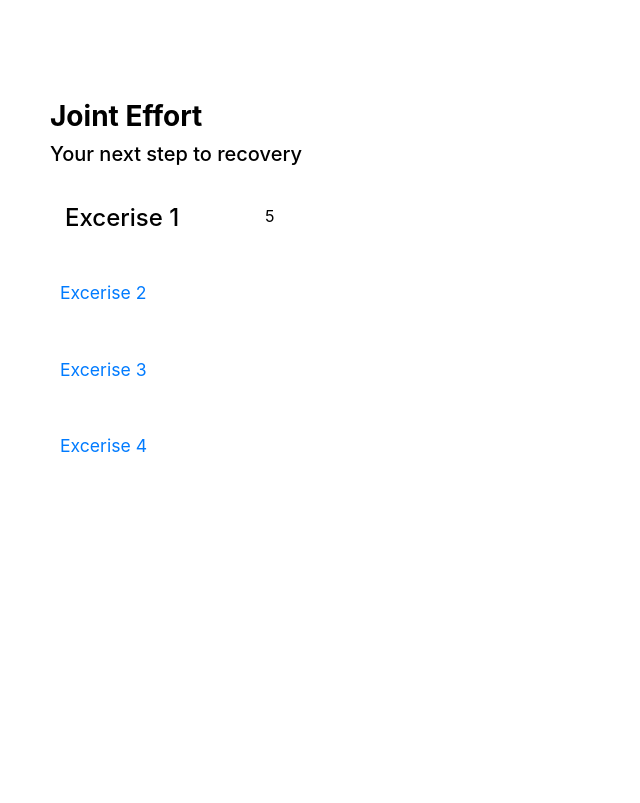
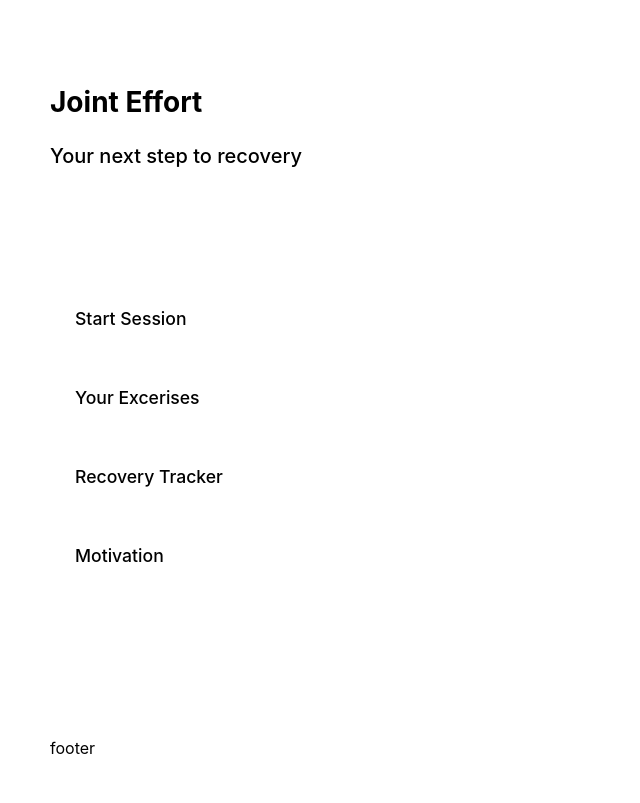
Before and after one commit to veilance/joint-effort-hatchinghealth2019, a website built with Parcel: page demos/index.html in a window 1280 px wide. Shown: the whole page, without its empty margins (0-640 px from the left). Built offline with nearby package versions, Linux system fonts and the light colour scheme; no server answers; what @tensorflow-models/posenet would draw is missing.

Commit message:
add main sidebar screen

```diff
--- a/demos/index.html
+++ b/demos/index.html
@@ -36,6 +36,7 @@
 <body>
     <div class="wrapper">
         <nav id="sidebar">
+            <div id="main-screen">
                 <!-- Sidebar title -->
                 <div class="sidebar-header font-weight-bold h3">
                     Joint Effort
@@ -44,28 +45,97 @@
                     Your next step to recovery
                 </div>
 
-            <ul class="list-unstyled components">
+                <ul class="list-unstyled sidebar-body">
                     <li class="active">
                         <div class="container">
-                        <div class="row">
-                            <div class="col-8">
-                              <h4> Excerise 1 </h4>
+                            <div id="excerise-1" class="row">
+                                <div class="name col-8 h6">
+                                  <a> Start Session </a>
                                 </div>
-                          <div class="col-4">5</div>
                             </div>
                         </div>
                     </li>
-                <li>
-                    <a href="#">Excerise 2</a>
+
+                    <li class="active">
+                        <div class="container">
+                            <div id="excerise-2" class="row">
+                                <div class="name col-8 h6">
+                                    <a> Your Excerises </a>
+                                </div>
+                            </div>
+                        </div>
                     </li>
-                <li>
-                    <a href="#">Excerise 3</a>
+
+                    <li class="active">
+                        <div class="container">
+                            <div id="excerise-2" class="row">
+                                <div class="name col-8 h6">
+                                    <a> Recovery Tracker </a>
+                                </div>
+                            </div>
+                        </div>
                     </li>
-                <li>
-                    <a href="#">Excerise 4</a>
+
+                    <li class="active">
+                        <div class="container">
+                            <div id="excerise-2" class="row">
+                                <div class="name col-8 h6">
+                                    <a> Motivation </a>
+                                </div>
+                            </div>
+                        </div>
                     </li>
                 </ul>
+            </div>
 
+            <div id="excerise-screen" class="screen-inactive">
+                    <!-- Sidebar title -->
+                    <div class="sidebar-header font-weight-bold h3">
+                        Joint Effort
+                    </div>
+                    <div class="sidebar-subheader h5">
+                        Your next step to recovery
+                    </div>
+
+                    <ul class="list-unstyled sidebar-body">
+                        <li class="active">
+                            <div class="container">
+                                <div id="excerise-1" class="row">
+                                    <div class="name col-8">
+                                      <h4> Excerise 1 </h4>
+                                    </div>
+                                  <div class="counter col-4">5</div>
+                                </div>
+                            </div>
+                        </li>
+
+                        <li class="active">
+                            <div class="container">
+                                <div id="excerise-2" class="row">
+                                    <div class="name col-8">
+                                        <h4> Excerise 2 </h4>
+                                    </div>
+                                    <div class="counter col-4">5</div>
+                                </div>
+                            </div>
+                        </li>
+
+                        <li class="active">
+                            <div class="container">
+                                <div id="excerise-2" class="row">
+                                    <div class="name col-8">
+                                        <h4> Excerise 3 </h4>
+                                    </div>
+                                    <div class="counter col-4">5</div>
+                                </div>
+                            </div>
+                        </li>
+                    </ul>
+                </div>
+
+            <div class="sidebar-footer">
+                footer
+            </div>
         </nav>
 
         <div class="content">
--- a/demos/style.css
+++ b/demos/style.css
@@ -4,11 +4,15 @@
     align-items: stretch;
 }
 
+.screen-inactive {
+    display: none;
+}
+
 #sidebar {
     min-width: 350px;
     max-width: 350px;
     min-height: 100vh;
-    padding-top: 100px;
+    padding-top: 70px;
     padding-left: 50px;
     background: #ffffff;
     color: #000000;
@@ -20,12 +24,17 @@
 }
 
 #sidebar .sidebar-header {
-    padding: 20 0 20 0;
+    padding: 2vh 0 2vh 0;
 }
 
-#sidebar ul.components {
-    height: 100%;
-    padding: 20px 0;
+#sidebar .sidebar-body {
+    margin-top: 15vh;
+}
+
+#sidebar .sidebar-footer {
+    position: absolute;
+    bottom: 0;
+    padding-bottom: 5vh;
 }
 
 #sidebar ul li {
```
Lines whose indentation alone changed are shown as unchanged.
